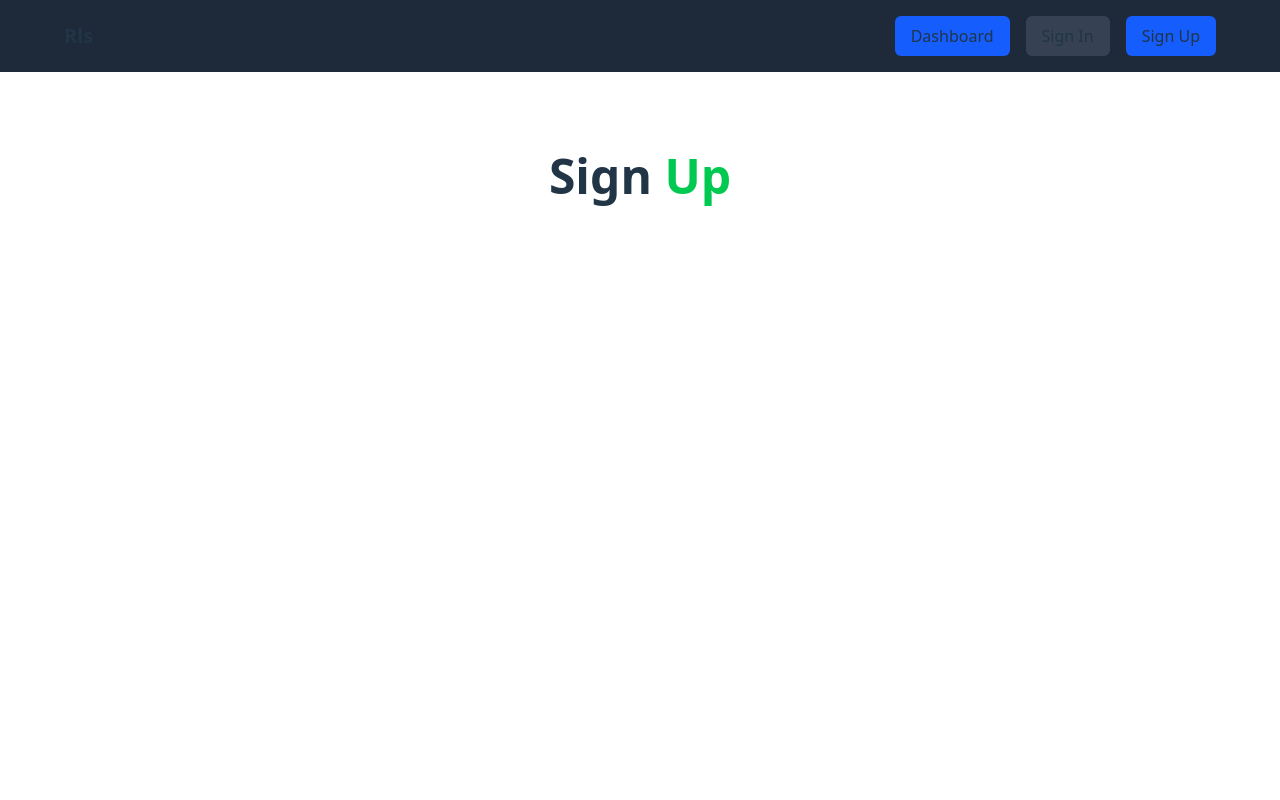
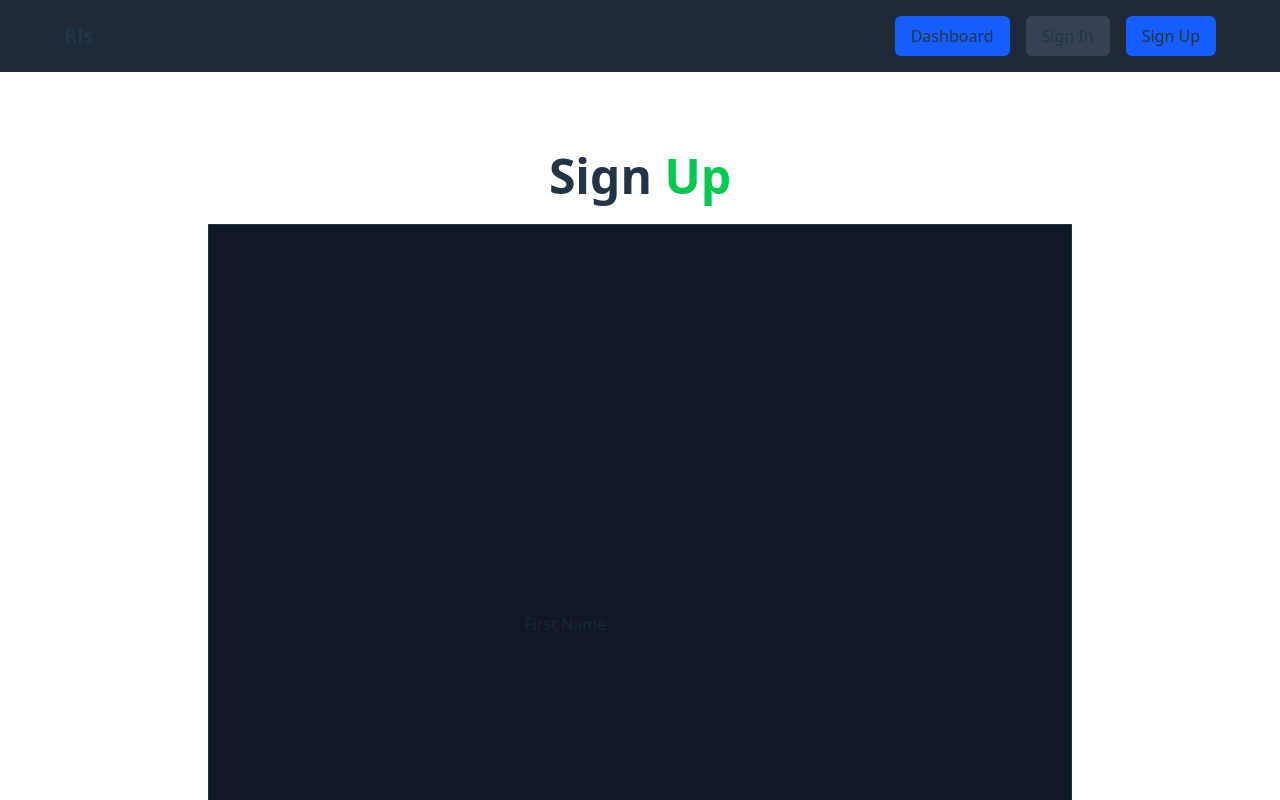
Before and after one commit to alexcol123/supabase-auth-and-rls, a React (Vite) app: page /sign-up in a window 1280 px wide. Shown: the top 800 px of the page. Built offline with nearby package versions, Linux system fonts and the light colour scheme.

Commit message:
Implement user signup functionality and context provider integration

```diff
--- a/src/Context/AuthContext.tsx
+++ b/src/Context/AuthContext.tsx
@@ -6,6 +6,7 @@ import {
   Children,
 } from "react";
 import supabase from "../supabaseClient";
+
 
 const AuthContext = createContext(null);
 
@@ -18,10 +19,7 @@ export const AuthContextProvider = ({
   const [loading, setloading] = useState(false);
 
   //https://supabase.com/docs/reference/javascript/auth-signup
-  const { data, error } = await supabase.auth.signUp({
-    email: "example@email.com",
-    password: "example-password",
-  });
+
 
   const signUpNewUser = async (
     email: string,
@@ -38,3 +36,15 @@ export const AuthContextProvider = ({
     </AuthContext.Provider>
   );
 };
+
+// 4. The hook
+export const UserAuth = () => {
+  const context = useContext(AuthContext);
+
+  // This check is great! It acts as a Type Guard.
+  if (!context) {
+    throw new Error("UserAuth must be used within an AuthContextProvider");
+  }
+
+  return context;
+};
--- a/src/components/SignUp.tsx
+++ b/src/components/SignUp.tsx
@@ -1,11 +1,40 @@
+import { useState } from "react";
+import { UserAuth } from "../Context/AuthContext";
+
 const Signup = () => {
+  const { signUpNewUser } = UserAuth();
+
+  const [firstName, setfirstName] = useState("");
+  const [lastName, setLastName] = useState("");
+
+  // email: string,
+  // password: string,
+  // firstName: string,
+  // lastName: string,
+
   return (
-      <section className="max-w-4xl mx-auto px-4 py-20 text-center">
+    <section className="max-w-4xl mx-auto px-4 py-20 text-center">
       <h1 className="text-5xl font-bold mb-6">
         Sign
         <span className="text-green-500"> Up</span>
       </h1>
+
+      <h2 className="text-2xl">{firstName}</h2>
+      <h2 className="text-2xl">{lastName}</h2>
+
+      <div className="min-h-screen flex items-center justify-center border bg-gray-900">
+        <form onSubmit={signUpNewUser} className="max-w-md w-full mx-auto">
+          <div>
+            <input
+              type="text"
+              placeholder="First Name"
+              value={firstName}
+              onChange={(e) => setfirstName(e.target.value)}
+            />
+          </div>
+        </form>
+      </div>
     </section>
-  )
-}
-export default Signup
+  );
+};
+export default Signup;
--- a/src/main.tsx
+++ b/src/main.tsx
@@ -3,10 +3,13 @@ import { createRoot } from 'react-dom/client'
 import './index.css'
 import { RouterProvider } from "react-router-dom";
 import { router } from "./router.tsx";
+import { AuthContextProvider } from './Context/AuthContext.tsx';
 
 
 createRoot(document.getElementById('root')!).render(
   <StrictMode>
-  <RouterProvider router={router} />
+   <AuthContextProvider>
+      <RouterProvider router={router} />
+    </AuthContextProvider>
   </StrictMode>,
 )
```
